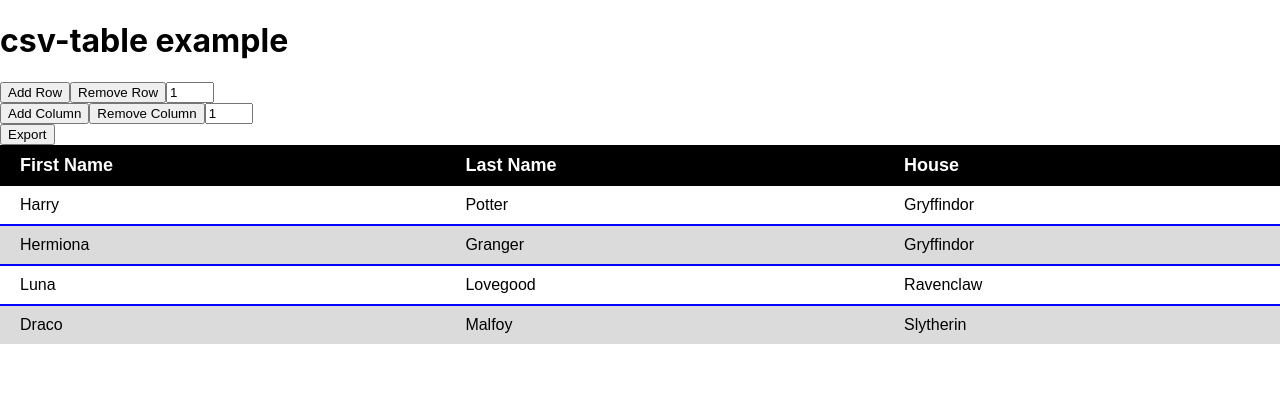
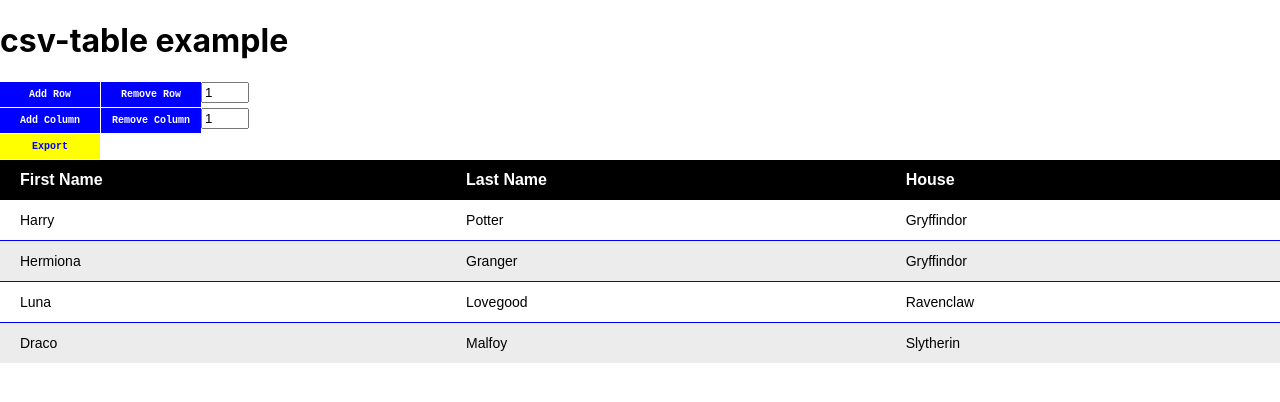
Before and after one commit to lekterable/csv-table, a React (Create React App) app: page / in a window 1280 px wide. Shown: the top 402 px of the page. Built offline with nearby package versions, Linux system fonts and the light colour scheme.

Commit message:
Style buttons

```diff
--- a/src/table-csv/components/ExportButton.js
+++ b/src/table-csv/components/ExportButton.js
@@ -3,8 +3,12 @@ import { CSVLink } from 'react-csv'
 
 export default ({ data }) => {
   return (
-    <CSVLink data={data} filename={'react-csv.csv'}>
-      <input type="button" value="Export" />
+    <CSVLink className="export-link" data={data} filename={'react-csv.csv'}>
+      <input
+        className="button button--secondary"
+        type="button"
+        value="Export"
+      />
     </CSVLink>
   )
 }
--- a/src/table-csv/components/Toolbar.js
+++ b/src/table-csv/components/Toolbar.js
@@ -11,11 +11,13 @@ export default () => {
     <div>
       <div>
         <input
+          className="button button--primary"
           type="button"
           value="Add Row"
           onClick={() => dispatch({ type: 'ADD_ROW', rowIndex: Number(row) })}
         />
         <input
+          className="button button--primary"
           type="button"
           value="Remove Row"
           onClick={() =>
@@ -32,6 +34,7 @@ export default () => {
       </div>
       <div>
         <input
+          className="button button--primary"
           type="button"
           value="Add Column"
           onClick={() =>
@@ -39,6 +42,7 @@ export default () => {
           }
         />
         <input
+          className="button button--primary"
           type="button"
           value="Remove Column"
           onClick={() =>
--- a/src/table-csv/styles.scss
+++ b/src/table-csv/styles.scss
@@ -1,18 +1,56 @@
+$button-width: 100px;
+$button-height: 25px;
+
 .csv-table-wrapper {
   display: flex;
   flex-direction: column;
   font-family: Arial, Helvetica, sans-serif;
+  .button {
+    width: $button-width;
+    height: $button-height;
+    border: 0;
+    margin-bottom: 1px;
+    padding: 0;
+    font-size: 10px;
+    font-family: 'Courier New', Courier, monospace;
+    font-weight: 600;
+    outline: none;
+    &--primary {
+      color: #fff;
+      background-color: #00f;
+      &:hover {
+        color: #00f;
+        background-color: #ff0;
+      }
+    }
+    &--secondary {
+      color: #00f;
+      background-color: #ff0;
+      &:hover {
+        color: #fff;
+        background-color: #00f;
+      }
+    }
+  }
+  .button + .button {
+    margin-left: 1px;
+  }
+  .export-link {
+    margin-bottom: 1px;
+    width: $button-width;
+    height: $button-height;
+  }
 }
 
 .csv-table {
   border-collapse: collapse;
-  &__header {
+  &__header .table__cell {
     background-color: #000;
   }
   &__body {
-    background-color: #dbdbdb;
+    background-color: #ececec;
     .table__row + .table__row {
-      border-top: 2px #00f solid;
+      border-top: 1px #00f solid;
     }
     .table__row:nth-child(odd) {
       background-color: #fff;
@@ -20,14 +58,16 @@
   }
   .table__cell {
     padding: 10px 20px;
-    font-size: 16px;
+    font-size: 14px;
     &--head {
-      font-size: 18px;
+      font-size: 16px;
       text-align: left;
       color: #fff;
     }
   }
   .editable-field {
+    min-height: 20px;
+    line-height: 20px;
     font-size: inherit;
     color: inherit;
     &--input {
```
Also changed, not shown: 17 other files (tests, documents, lock files or other folders).
